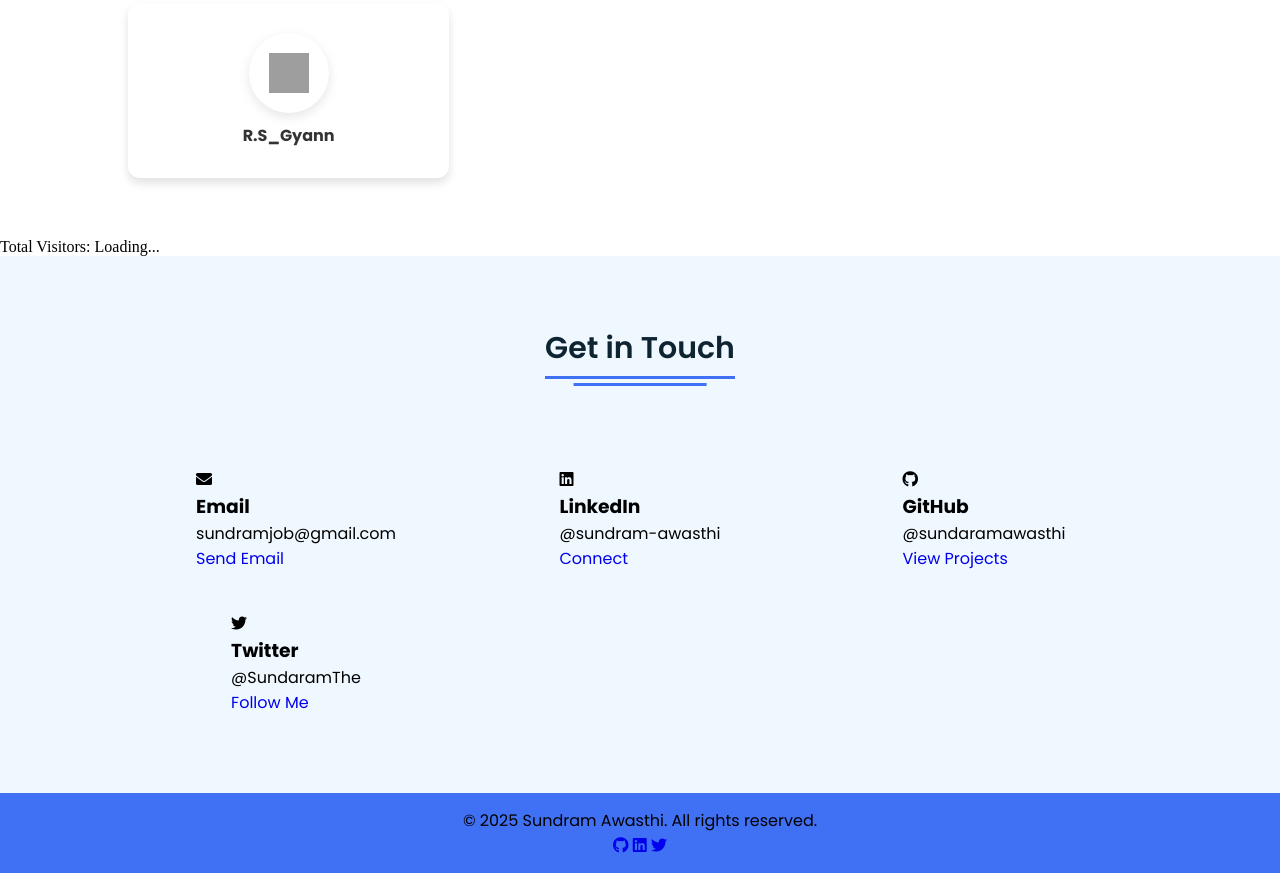
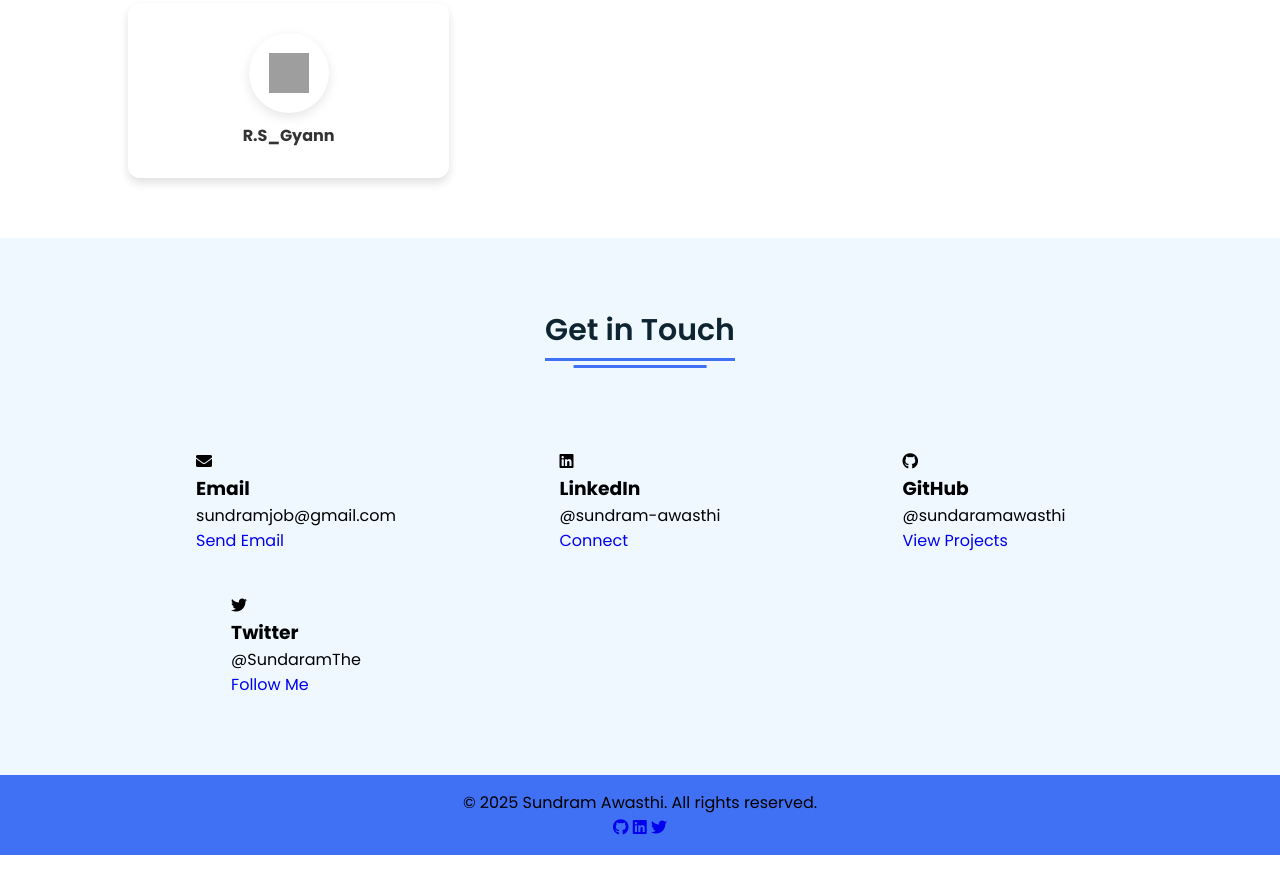
Before and after one commit to sundaramawasthi/POrtfolio, a plain HTML site: page index.html in a window 1280 px wide. Shown: the part 3288-4161 px from the top of the page. Drawn offline with Linux system fonts and the light colour scheme; grey boxes are pictures that could not be loaded; a script that the page names is missing.

Commit message:
Update index.html

```diff
--- a/index.html
+++ b/index.html
@@ -249,8 +249,6 @@
 </section>
 
 
-<p>Total Visitors: <span id="visits">Loading...</span></p>
-
 
 
 
```
